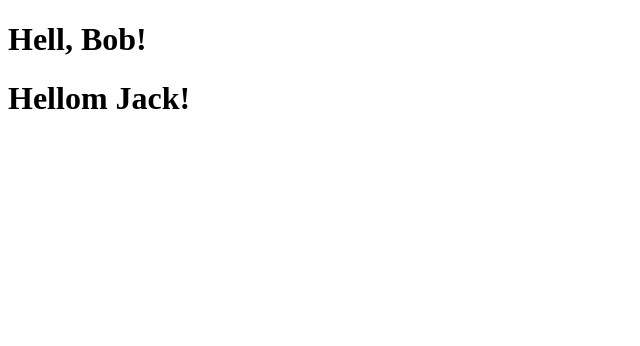
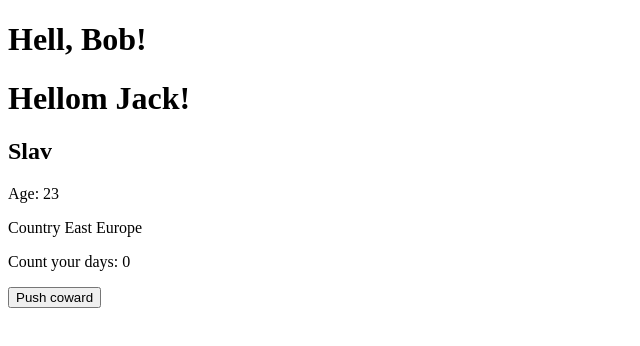
Before and after one commit to Traer3/ReactJs, a React (Create React App) app in the folder react-basics/: page / in a window 1280 px wide. Shown: the top 346 px of the page, without its empty margins (0-640 px from the left). Built offline with nearby package versions, Linux system fonts and the light colour scheme.

Commit message:
Changes to be committed:

```diff
--- /dev/null
+++ b/react-basics/src/components/Props&State/Counter.js
@@ -0,0 +1,17 @@
+import React, { useState } from "react";
+
+const Counter = () => {
+    const [count, setCount] = useState(0);
+
+    const handleIncrement = ()=>{
+        setCount(count + 1);
+    };
+
+    return(
+        <div>
+            <p>Count your days: {count}</p>
+            <button onClick={handleIncrement}>Push coward </button>
+        </div>
+    );
+};
+export default Counter;
--- /dev/null
+++ b/react-basics/src/components/Props&State/UserCard.js
@@ -0,0 +1,14 @@
+import React from "react";
+
+const UserCard = ({name, age, country}) => {
+
+    return(
+        <div>
+            <h2>{name}</h2>
+            <p>Age: {age}</p>
+            <p>Country {country}</p>
+        </div>
+    );
+};
+
+export default UserCard;
--- a/react-basics/src/components/TestField.js
+++ b/react-basics/src/components/TestField.js
@@ -1,6 +1,8 @@
 import React from "react";
 import FunctionalGreeting from "./Functional&Class/FunctionalGreeting";
 import ClassGreeting from "./Functional&Class/ClassGreeting";
+import UserCard from "./Props&State/UserCard";
+import Counter from "./Props&State/Counter";
 
 const TestField = () => {
 
@@ -8,6 +10,8 @@ const TestField = () => {
         <div>
             <FunctionalGreeting name="Bob"/>
             <ClassGreeting name= "Jack"/>
+            <UserCard name="Slav" age={23} country="East Europe"/>
+            <Counter/>
         </div>
     );
 };
```
